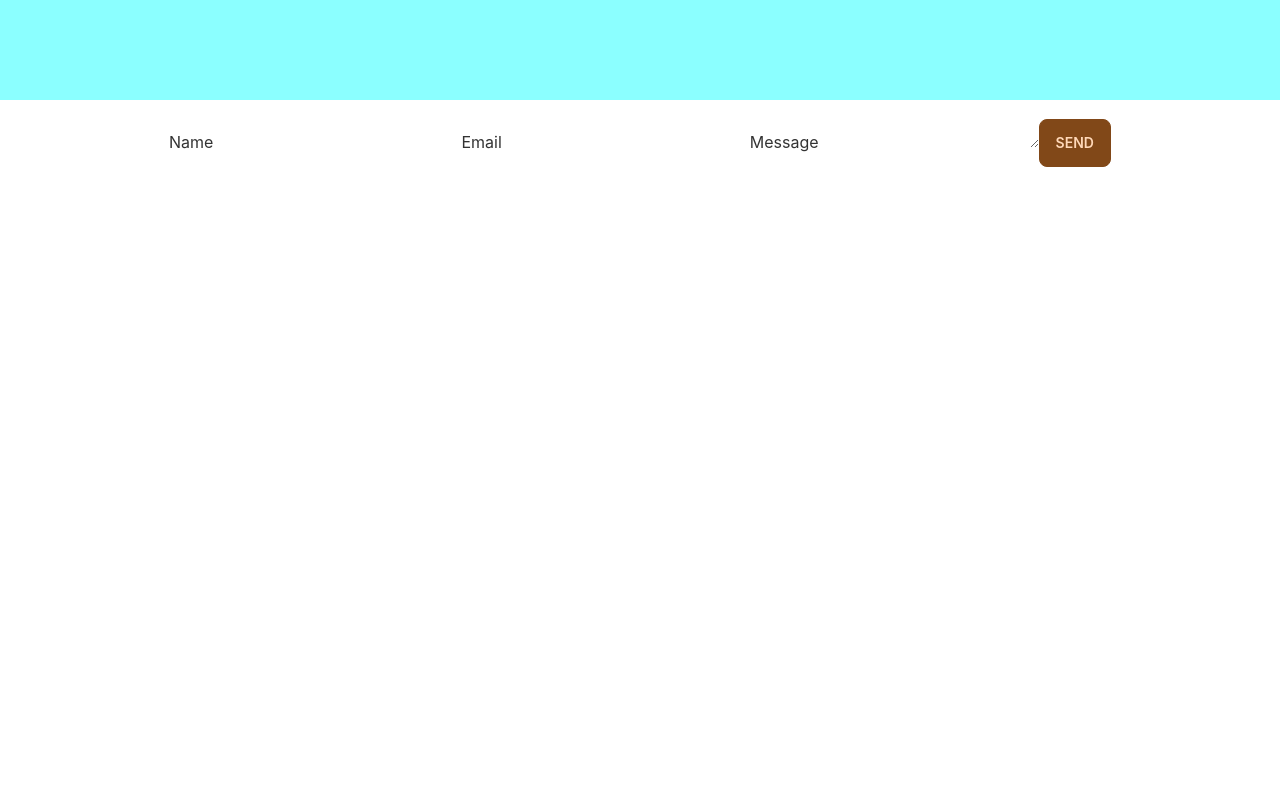
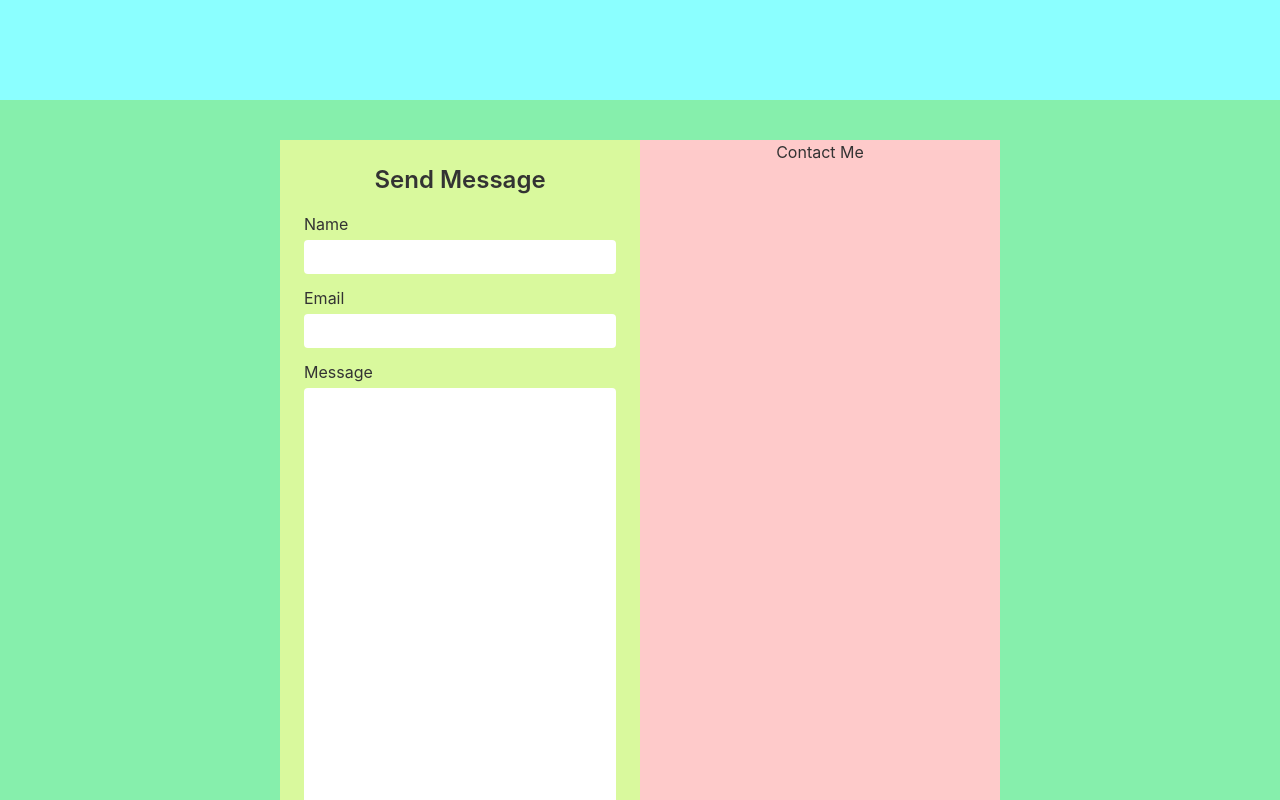
Before and after one commit to mh4bib/mahiuddin-habib-portfolio, a React (Create React App) app: page / in a window 1280 px wide. Shown: the part 1740-2540 px from the top of the page. Before the commit the page ends 1907 px from the top, so only its background shows below. Built offline with nearby package versions, Linux system fonts and the light colour scheme.

Commit message:
basic structure of contact section built

```diff
--- a/src/Components/Home/Contact.js
+++ b/src/Components/Home/Contact.js
@@ -15,15 +15,26 @@ const Contact = () => {
       });
   };
   return (
-    <form ref={form} onSubmit={sendEmail}>
-      <label>Name</label>
-      <input type="text" name="user_name" />
-      <label>Email</label>
-      <input type="email" name="user_email" />
-      <label>Message</label>
-      <textarea name="message" />
-      <input className='btn' type="submit" value="Send" />
-    </form>
+    <div className='bg-green-300'>
+      <div className='flex flex-col md:flex-row justify-center mx-4 py-10'>
+        <div className='w-[100%] md:w-[360px] bg-lime-200'>
+          <h2 className='text-2xl font-semibold pt-6'>Send Message</h2>
+          <form ref={form} onSubmit={sendEmail} className='text-left px-6 py-4'>
+            <label>Name</label><br />
+            <input type="text" name="user_name" className='w-full p-[5px] pl-2 mt-1 mb-3 focus:outline-none rounded' /><br />
+            <label>Email</label><br />
+            <input type="email" name="user_email" className='w-full p-[5px] pl-2 mt-1 mb-3 focus:outline-none rounded' /><br />
+            <label>Message</label><br />
+            <textarea name="message" rows={30} className='w-full p-[5px] pl-2 mt-1 mb-3 focus:outline-none rounded' /><br />
+            <input className='btn' type="submit" value="Send" />
+          </form>
+        </div>
+
+        <div className='w-[100%] md:w-[360px] bg-red-200'>
+          <h2>Contact Me</h2>
+        </div>
+      </div>
+    </div>
   );
 };
 
```
